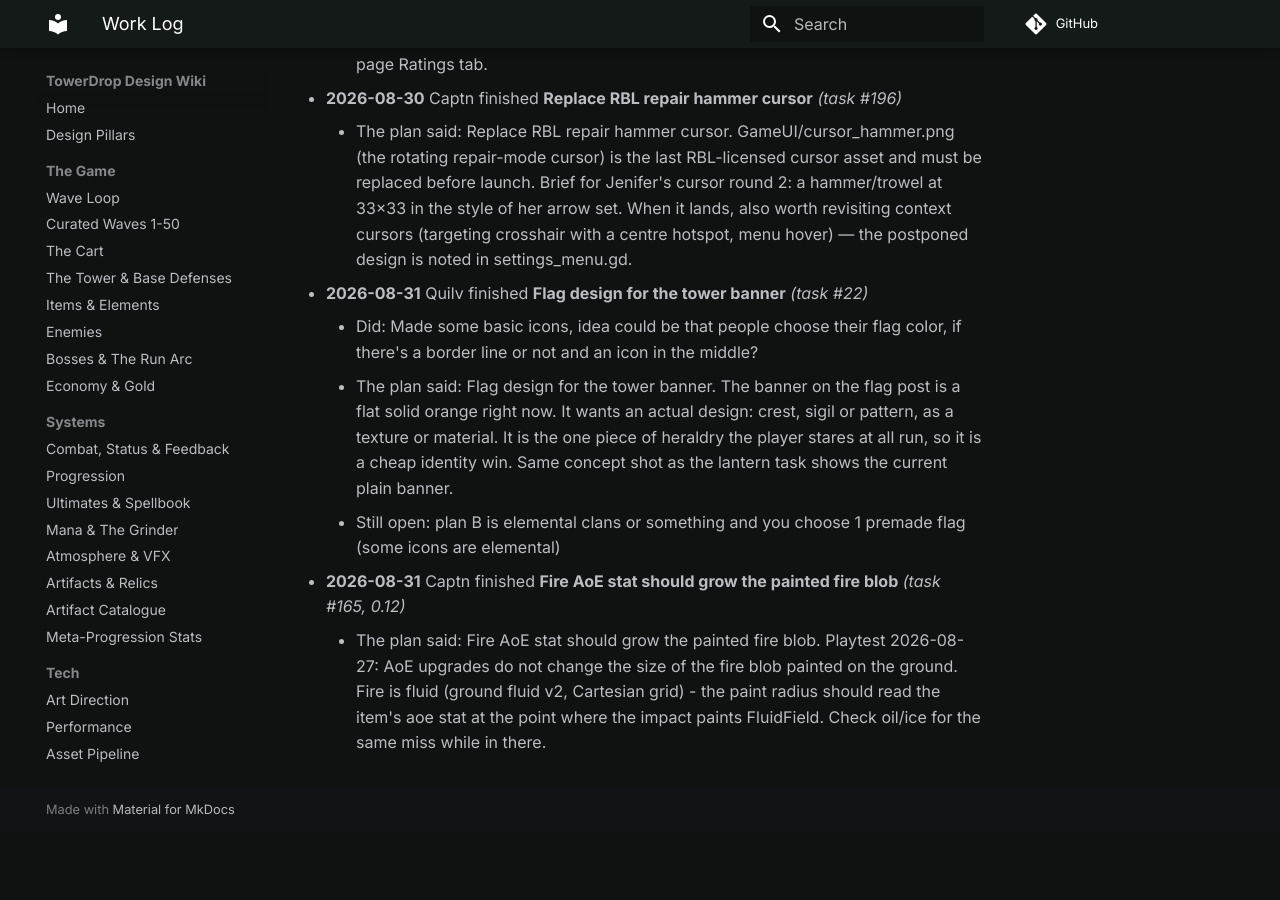
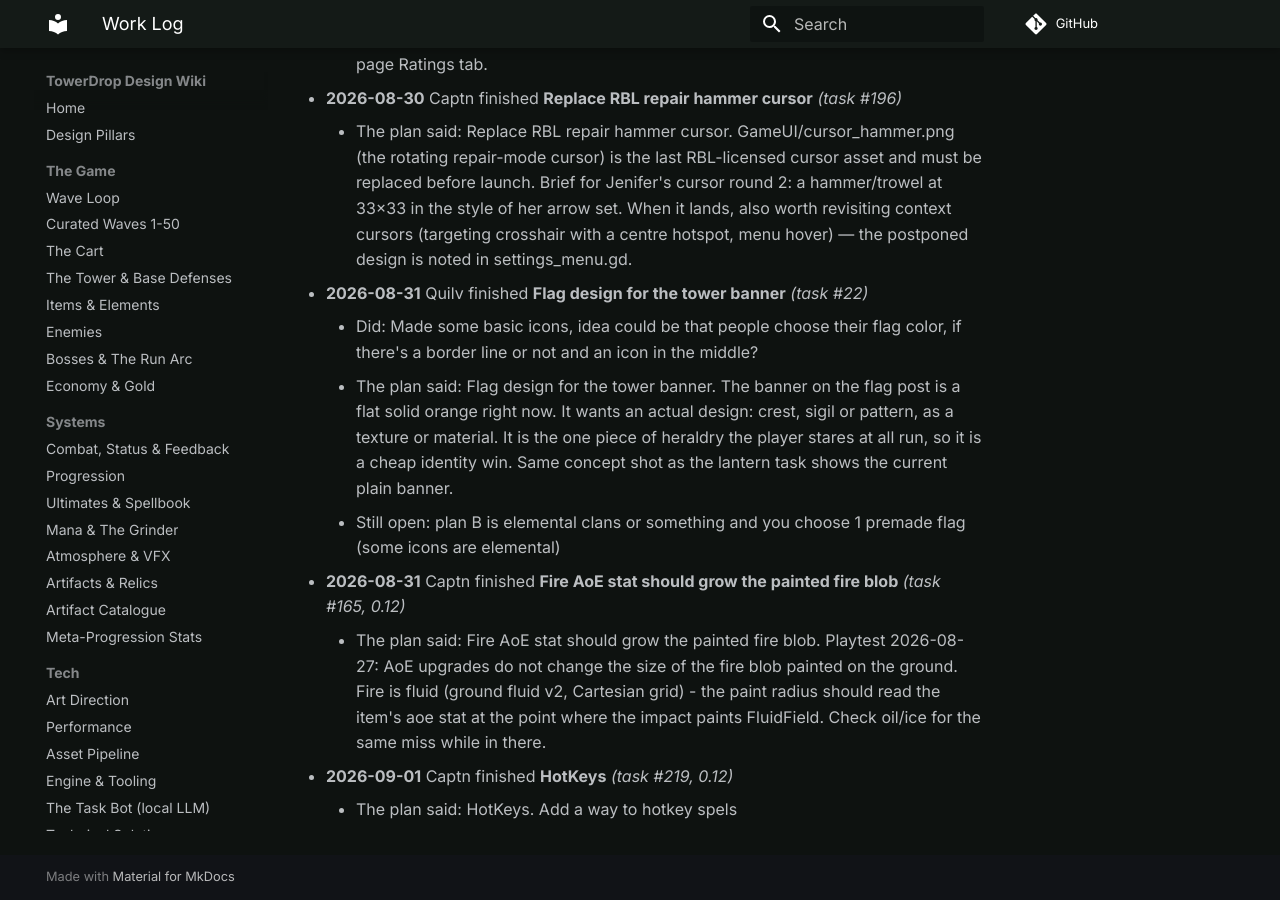
Before and after one commit to cap7n/towerdrop-docs, an MkDocs documentation site: the page built from docs/project/log.md, in a window 1280 px wide and 900 px high, scrolled down 9823 px. Built offline with MkDocs 1.6.1 and Material for MkDocs 9.7.7, drawn with Linux system fonts in a browser that asks for light colours; comment, search, counter and statistics services are not loaded; before the commit the page ends 10655 px from its top, so only the background shows below that.

Commit message:
log: HotKeys (task #219)

```diff
--- a/docs/project/log.md
+++ b/docs/project/log.md
@@ -117,3 +117,5 @@
     - Still open: plan B is elemental clans or something and you choose 1 premade flag (some icons are elemental)
 - **2026-08-31** Captn finished **Fire AoE stat should grow the painted fire blob** _(task #165, 0.12)_
     - The plan said: Fire AoE stat should grow the painted fire blob. Playtest 2026-08-27: AoE upgrades do not change the size of the fire blob painted on the ground. Fire is fluid (ground fluid v2, Cartesian grid) - the paint radius should read the item's aoe stat at the point where the impact paints FluidField. Check oil/ice for the same miss while in there.
+- **2026-09-01** Captn finished **HotKeys** _(task #219, 0.12)_
+    - The plan said: HotKeys. Add a way to hotkey spels
```
